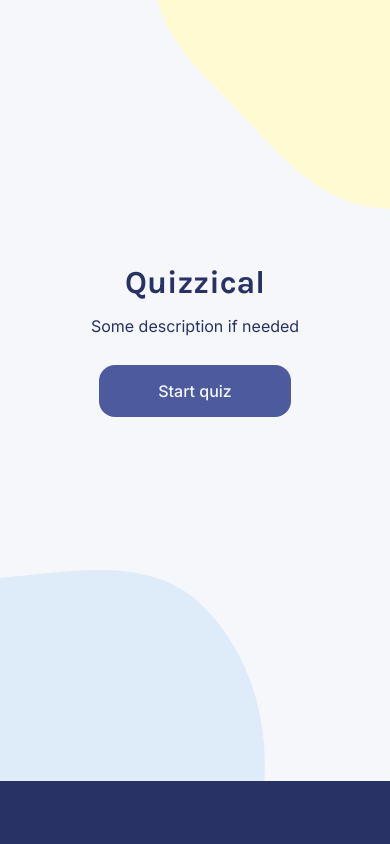
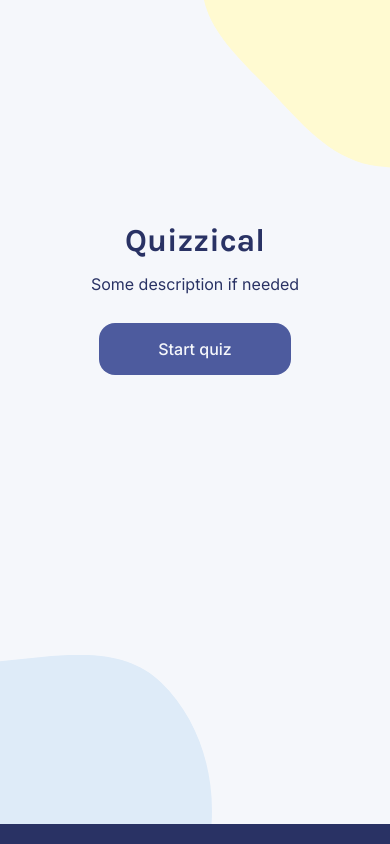
Before and after one commit to Eng-Ahmed-Elsayed/quizzical-app, a React (Vite) app: page / in a window 390 px wide. Built offline with nearby package versions, Linux system fonts and the light colour scheme.

Commit message:
Fix style for some components. Also adjust media query

```diff
--- a/src/components/Quiz.jsx
+++ b/src/components/Quiz.jsx
@@ -6,7 +6,7 @@ export default function Quiz(props) {
   // 1-select && in check mode && correct  => green
   // 2-select && in check mode && wrong => red
   // 3-select and not in check mode => dark blue
-  // 4-Default => gray
+  // 4-Default => white
   function getClassName(ans, props) {
     let className;
     // Selected answer, quizState is check and user hit the correct answerd
--- a/src/index.css
+++ b/src/index.css
@@ -28,7 +28,7 @@ body {
   background-size: contain;
   background-position: right;
   width: 100%;
-  height: 25vh;
+  height: 20vh;
 
 }
 
@@ -42,7 +42,7 @@ button{
   background-size: contain;
   background-position: bottom left;
   width: 100%;
-  height: 25vh;
+  height: 20vh;
 }
 
 .main-intro {
@@ -50,7 +50,7 @@ button{
   flex-direction: column;
   margin: 2rem auto;
   text-align: center;
-  height: 35vh;
+  height: 50vh;
 }
 
 .intro-head {
@@ -92,19 +92,18 @@ button{
 .quiz {
   display: flex;
   flex-direction: column;
-  /* height: 100%; */
   width: 100%;
   color: #293264;
-  text-align: start;
+  /* text-align: start; */
 }
 
 .hr {
   border-bottom: 0.794239px solid #DBDEF0;
-  margin: 2% 30% 3% 0;
+  margin: 2% 0 3% 0;
 }
 
 .question-container {
-  margin-left: 13%;
+  margin-inline: 7%;
   display: flex;
   flex-direction: column;
 }
@@ -123,15 +122,21 @@ button{
 }
 
 .answer-btn {
+  display: flex;
+  background: #F5F7FB;
   border: 0.05rem solid #4D5B9E;
   border-radius: 0.496rem;
   text-align: center;
+  justify-content: center;
+  align-items: center;
   height: 5vh;
-  padding-inline: 1rem;
+  padding: auto;
   font-family: 'Inter';
   font-weight: 500;
   font-size: 0.64rem;
   line-height: 0.75rem;
+  max-width: 35%;
+  flex: auto;
 }
 
 .selected {
@@ -182,31 +187,20 @@ button{
 }
 
 
-@media screen and (min-width: 920px) {
-
-  .container {
-    width: 70%;
-  }
-
-}
-
-@media screen and (max-width: 680px) {
-  .container {
-    width: 75%;
-  }
-
-  .answer-btn {
-    height: auto;
-  }
-}
-
-@media screen and (max-width: 540px) {
+@media screen and (max-width: 740px) {
   .container {
     width: 100%;
   }
 
+  .answer-btn {
+    max-width: none;
+  }
 }
-@media screen and (max-width: 420px) {
+@media screen and (max-width: 520px) {
+  .container {
+    width: 100%;
+  }
+
   .question-container {
     margin-inline: 4%;
   }
@@ -216,15 +210,14 @@ button{
     grid-template-columns: auto auto;
   }
 
-  .answer-btn {
-    height: auto;
+  .question {
+    font-size: 1.3rem;
+    line-height: normal;
   }
 
-  /* .check-answers {
-    width: 7.5rem;
-    height: 2.188rem;
-    margin: 3%  auto ;
-    padding: 0;
+  .answer-btn {
+    font-size: 0.8rem;
+    max-width: none;
 
-  } */
+  }
 }
```
